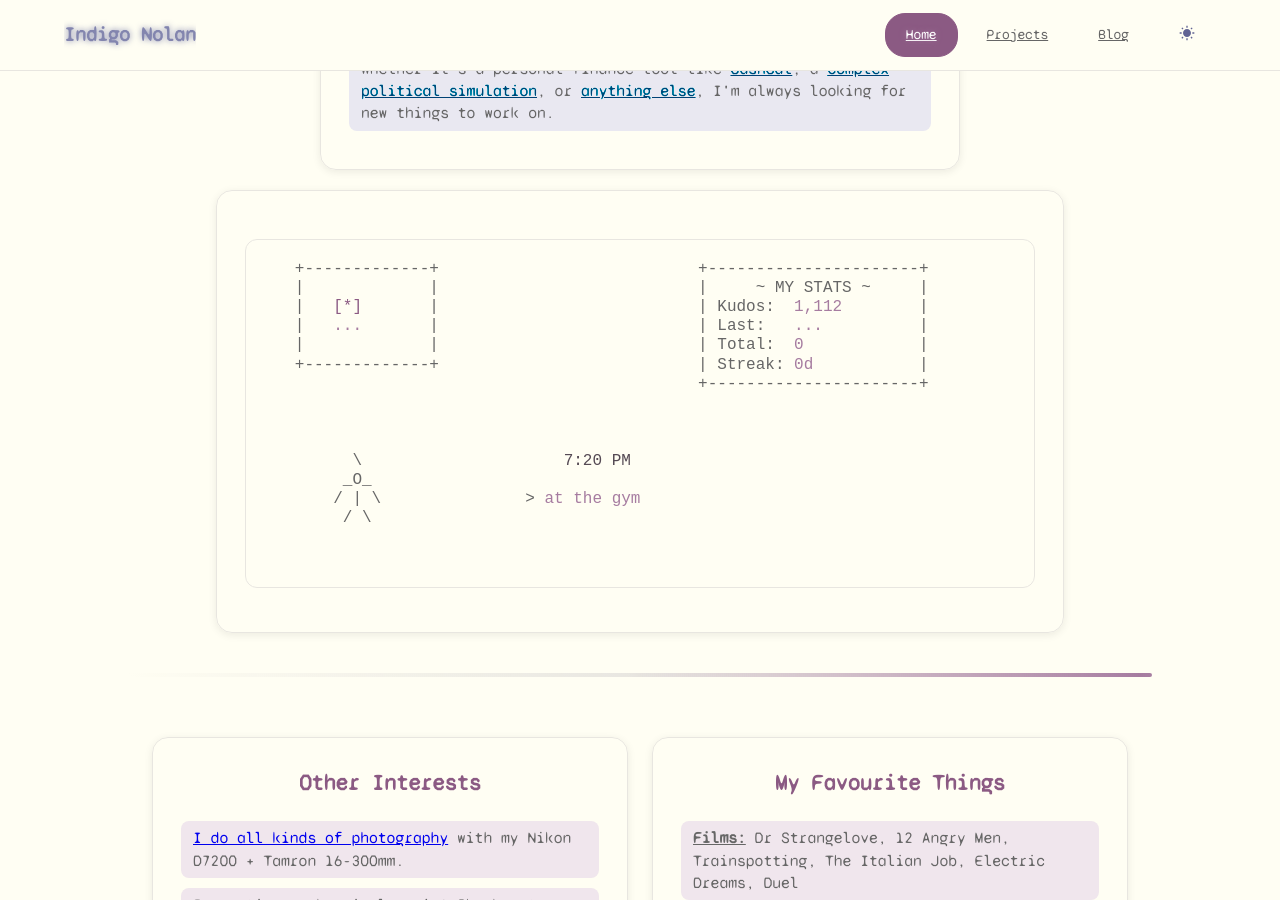
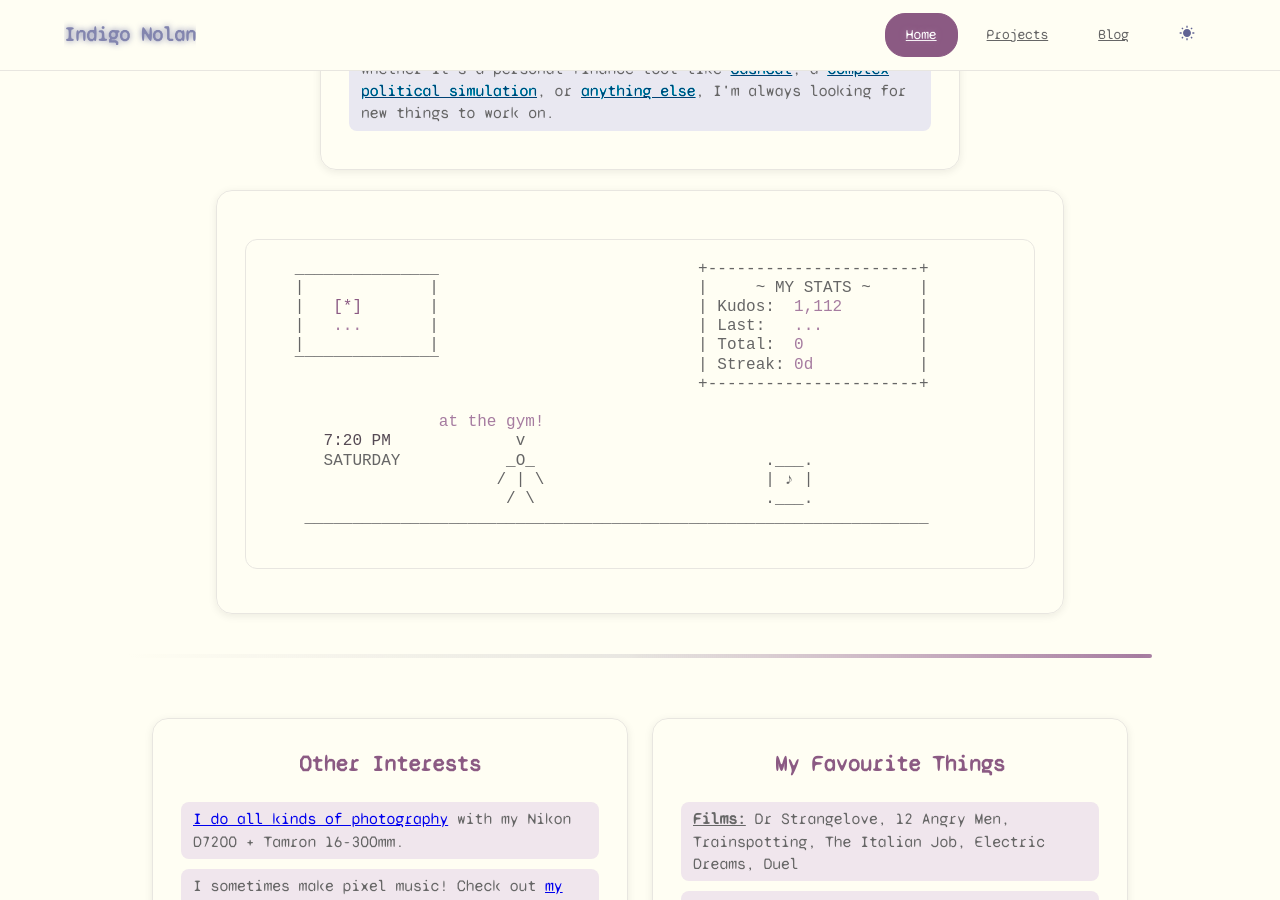
Before and after one commit to Lem0naise/website, a Jekyll site: the page index.html, which Jekyll copies as it is, in a window 1280 px wide and 900 px high, scrolled down 1123 px. Built offline with Jekyll 4.4.1, drawn with Linux system fonts in a browser that asks for light colours; some of the changed lines change nothing that is shown.

Commit message:
ASCII room!

```diff
--- a/assets/room.css
+++ b/assets/room.css
@@ -15,6 +15,7 @@
     white-space: pre !important;
 
     overflow: scroll;
+
 }
 
 .ascii-room .asc-accent { color: var(--accent); }
--- a/index.html
+++ b/index.html
@@ -179,25 +179,41 @@
 
        <div class="about-item about-intro about-room">
     <pre id="ascii-room" class="ascii-room ascii-desktop">
-   +-------------+                           +----------------------+
+   _______________                           +----------------------+
    |             |                           |     ~ MY STATS ~     |
    |   <span class="asc-accent asc-w-icon">[*]    </span>   |                           | Kudos:  <span class="asc-kudos asc-data">...       </span>   |
    |   <span class="asc-w-lbl asc-data">...    </span>   |                           | Last:   <span class="asc-last asc-data">...       </span>   |
    |             |                           | Total:  <span class="asc-total asc-data">...       </span>   |
-   +-------------+                           | Streak: <span class="asc-streak asc-data">...       </span>   |
+   ‾‾‾‾‾‾‾‾‾‾‾‾‾‾‾                           | Streak: <span class="asc-streak asc-data">...       </span>   |
                                              +----------------------+
 
-
-      <span class="asc-c-bub asc-accent">        </span>
-         \                     <span class="asc-time-display">--:-- AM</span>                <span class="asc-s-bub asc-accent">            </span>
-        _O_
-       / | \               > <span class="asc-act asc-data">loading...    </span>
-        / \
-
+	          <span class="asc-act asc-data">loading...    </span>
+      <span class="asc-time-display">--:-- AM</span>            v                   <span class="asc-s-bub asc-accent">            </span>
+      <span class="asc-day">Saturday </span>          _O_                        .___.
+                        / | \                       | ♪ |
+                         / \                        .___.
+    _________________________________________________________________
     </pre>
 
 	<pre id="ascii-room-mob" class="ascii-room ascii-mobile">
+_______________    +----------------------+
+|             |    |     ~ MY STATS ~     |
+|   <span class="asc-accent asc-w-icon">[*]    </span>   |    | Kudos:  <span class="asc-kudos asc-data">...       </span>   |
+|   <span class="asc-w-lbl asc-data">...    </span>   |    | Last:   <span class="asc-last asc-data">...       </span>   |
+|             |    | Total:  <span class="asc-total asc-data">...       </span>   |
+‾‾‾‾‾‾‾‾‾‾‾‾‾‾‾    | Streak: <span class="asc-streak asc-data">...       </span>   |
+                   +----------------------+
 
+	          <span class="asc-act asc-data">loading...    </span>
+      <span class="asc-time-display">--:-- AM</span>            v
+      <span class="asc-day">Saturday </span>          _O_
+                        / | \
+                         / \
+
+<span class="asc-s-bub asc-accent">            </span>
+	.___.
+	| ♪ |
+	.___.
     </pre>
 </div>
 </section>
--- a/js/status-updates.js
+++ b/js/status-updates.js
@@ -26,24 +26,24 @@ const WEATHER_LABELS = {
 };
 
 const schedule = [
-    { pose: 'typing', screen: 'building bots', days: ['Thursday'], start: 18, end: 23, label: 'CODING' },
-    { pose: 'absent', screen: 'parkrun!', days: ['Saturday'], start: 9, end: 10, label: 'RUNNING' },
-    { pose: 'absent', screen: 'at the gym', days: ['Monday', 'Wednesday', 'Friday', 'Saturday', 'Sunday'], start: 19, end: 22, label: 'LIFTING' },
-    { pose: 'typing', screen: 'planning', days: ['Sunday'], start: 21, end: 24, label: 'PLANNING' },
-    { pose: 'relaxing', screen: 'eating dinner', days: allDays, start: 18, end: 20, label: 'EATING' },
-    { pose: 'relaxing', screen: 'breakfast', days: allDays, start: 7, end: 9, label: 'EATING' },
-    { pose: 'absent', screen: 'at uni', days: weekdays, start: 9, end: 17, label: 'STUDYING' },
-    { pose: 'sleeping', screen: 'zzz...', days: allDays, start: 23, end: 7, label: 'SLEEPING' },
-    { pose: 'relaxing', screen: 'weekend :)', days: weekends, start: 0, end: 24, label: 'CHILLING' },
-    { pose: 'relaxing', screen: 'unwinding', days: weekdays, start: 0, end: 24, label: 'CHILLING' }
+    { screen: 'building bots', days: ['Thursday'], start: 18, end: 23 },
+    { screen: 'parkrun!', days: ['Saturday'], start: 9, end: 10 },
+    { screen: 'at the gym!', days: ['Monday', 'Wednesday', 'Friday', 'Saturday', 'Sunday'], start: 19, end: 22 },
+    { screen: 'planning', days: ['Sunday'], start: 21, end: 24 },
+    { screen: 'eating dinner', days: allDays, start: 18, end: 20 },
+    { screen: 'breakfast', days: allDays, start: 7, end: 9 },
+    { screen: 'at uni', days: weekdays, start: 9, end: 17 },
+    { screen: 'zzz...', days: allDays, start: 23, end: 7 },
+    { screen: 'weekend :)', days: weekends, start: 0, end: 24 },
+    { screen: 'unwinding', days: weekdays, start: 0, end: 24 }
 ];
 
 class StatusUpdates {
     constructor() {
         // Collect NodeLists for both layouts
         this.ascTimes   = document.querySelectorAll('.asc-time-display');
+        this.ascDays    = document.querySelectorAll('.asc-day');
         this.ascActs    = document.querySelectorAll('.asc-act');
-        this.ascCBubs   = document.querySelectorAll('.asc-c-bub');
         this.ascSBubs   = document.querySelectorAll('.asc-s-bub');
         this.ascWIcos   = document.querySelectorAll('.asc-w-icon');
         this.ascWLbls   = document.querySelectorAll('.asc-w-lbl');
@@ -179,37 +179,43 @@ class StatusUpdates {
         }
 
         if (!displayStr) {
-            this.stopMarquee();
-            this.updateAsciiFields(this.ascSBubs, '', 16, 'right');
+            this.stopMarquee('_song');
+            this.updateAsciiFields(this.ascSBubs, '', 20, 'right');
             return;
         }
 
-        this.startMarquee(displayStr);
+        this.startMarquee('_song', this.ascSBubs, displayStr, 20, 'right');
     }
 
-    startMarquee(text) {
-        this.stopMarquee();
-        const target = text + '  ♪  ';
+    startMarquee(key, elements, text, width, align) {
+        this.stopMarquee(key);
+
+        if (text.length <= width) {
+            this.updateAsciiFields(elements, text, width, align);
+            return;
+        }
+
+        const sep = key === '_song' ? '  ♪  ' : '  |  ';
+        const target = text + sep;
         let pos = 0;
-        const width = 16;
 
         const tick = () => {
             let segment = '';
             for (let i = 0; i < width; i++) {
                 segment += target[(pos + i) % target.length];
             }
-            this.updateAsciiFields(this.ascSBubs, segment, width, 'right');
+            this.updateAsciiFields(elements, segment, width, align);
             pos = (pos + 1) % target.length;
         };
 
         tick();
-        this._marqueeTimer = setInterval(tick, 350);
+        this[key + 'Timer'] = setInterval(tick, 350);
     }
 
-    stopMarquee() {
-        if (this._marqueeTimer) {
-            clearInterval(this._marqueeTimer);
-            this._marqueeTimer = null;
+    stopMarquee(key) {
+        if (this[key + 'Timer']) {
+            clearInterval(this[key + 'Timer']);
+            this[key + 'Timer'] = null;
         }
     }
 
@@ -228,24 +234,19 @@ class StatusUpdates {
             if (ev.date && ev.date !== dateStr) continue;
             if (ev.days.includes(day)) {
                 if (ev.start > ev.end) {
-                    if (hour >= ev.start || hour < ev.end) return { msg: ev, hour, minute };
+                    if (hour >= ev.start || hour < ev.end) return { msg: ev, hour, minute, day };
                 } else {
-                    if (hour >= ev.start && hour < ev.end) return { msg: ev, hour, minute };
+                    if (hour >= ev.start && hour < ev.end) return { msg: ev, hour, minute, day };
                 }
             }
         }
-        return { msg: schedule[schedule.length - 1], hour, minute };
+        return { msg: schedule[schedule.length - 1], hour, minute, day };
     }
 
     applyCurrentlyDoing() {
         const doing = this.generateCurrentlyDoing();
-        this.updateAsciiFields(this.ascActs, doing.msg.screen, 14);
-
-        if (doing.msg.pose === 'absent') {
-            this.updateAsciiFields(this.ascCBubs, " ", 8);
-        } else {
-            this.updateAsciiFields(this.ascCBubs, doing.msg.label, 8);
-        }
+        this.startMarquee('_act', this.ascActs, doing.msg.screen, 14, 'left');
+        this.updateAsciiFields(this.ascDays, doing.day.toUpperCase(), 9);
     }
 
     /* ── Weather ──────────────────────────────────── */
```
